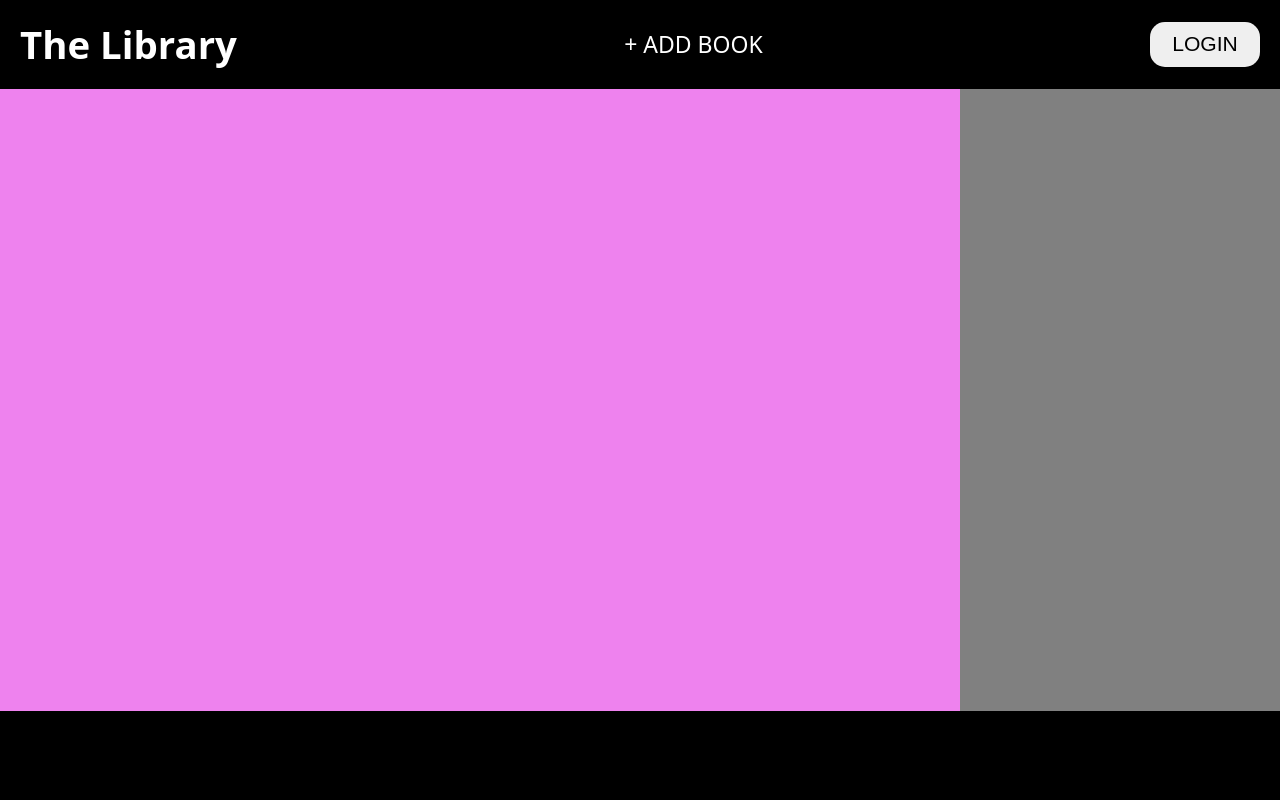
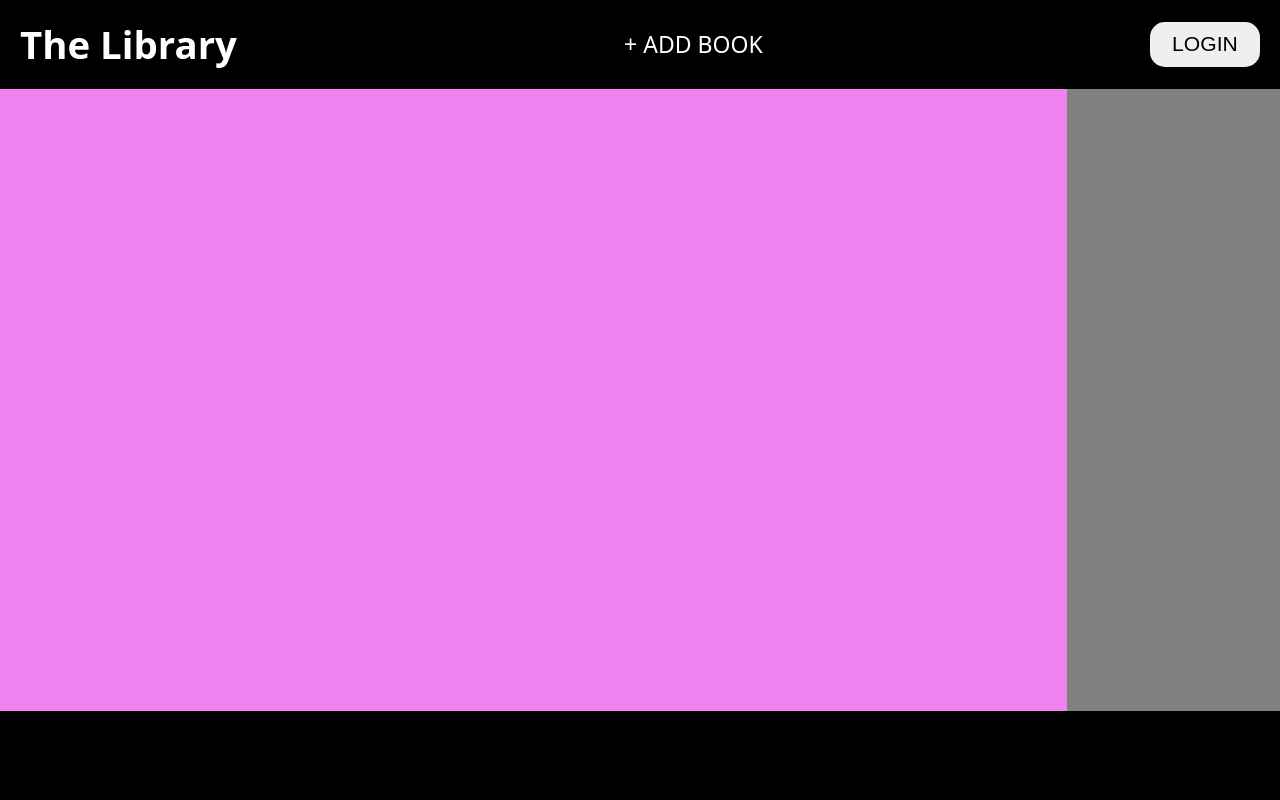
Before and after one commit to J03B1D3N/Library, a plain HTML site: page index.html in a window 1280 px wide. Drawn offline with Linux system fonts and the light colour scheme.

Commit message:
repositioned grid cols and rows for body

```diff
--- a/styles.css
+++ b/styles.css
@@ -9,12 +9,12 @@ html, body {
 }
 body {
     display: grid;
-    grid-template-columns: repeat(4, 1f);
+    grid-template-columns: repeat(6, 1fr);
     grid-template-rows: repeat(9, 1fr);
 }
 header {
     background-color: black;
-    grid-column: 1 / 5 ;
+    grid-column: 1 / 7 ;
     grid-row: 1 / 2;
     color: white;
     display: flex;
@@ -49,16 +49,16 @@ header {
 }
 footer {
     background-color: black;
-    grid-column: 1/5;
+    grid-column: 1/7;
     grid-row: 9/10;
 }
 nav {
     background-color: grey;
-    grid-column: 4/5;
+    grid-column: 6/7;
     grid-row: 2/9;
 }
 main {
     background-color:violet;
-    grid-column: 1/4;
+    grid-column: 1/6;
     grid-row: 2/9;
 }
```
